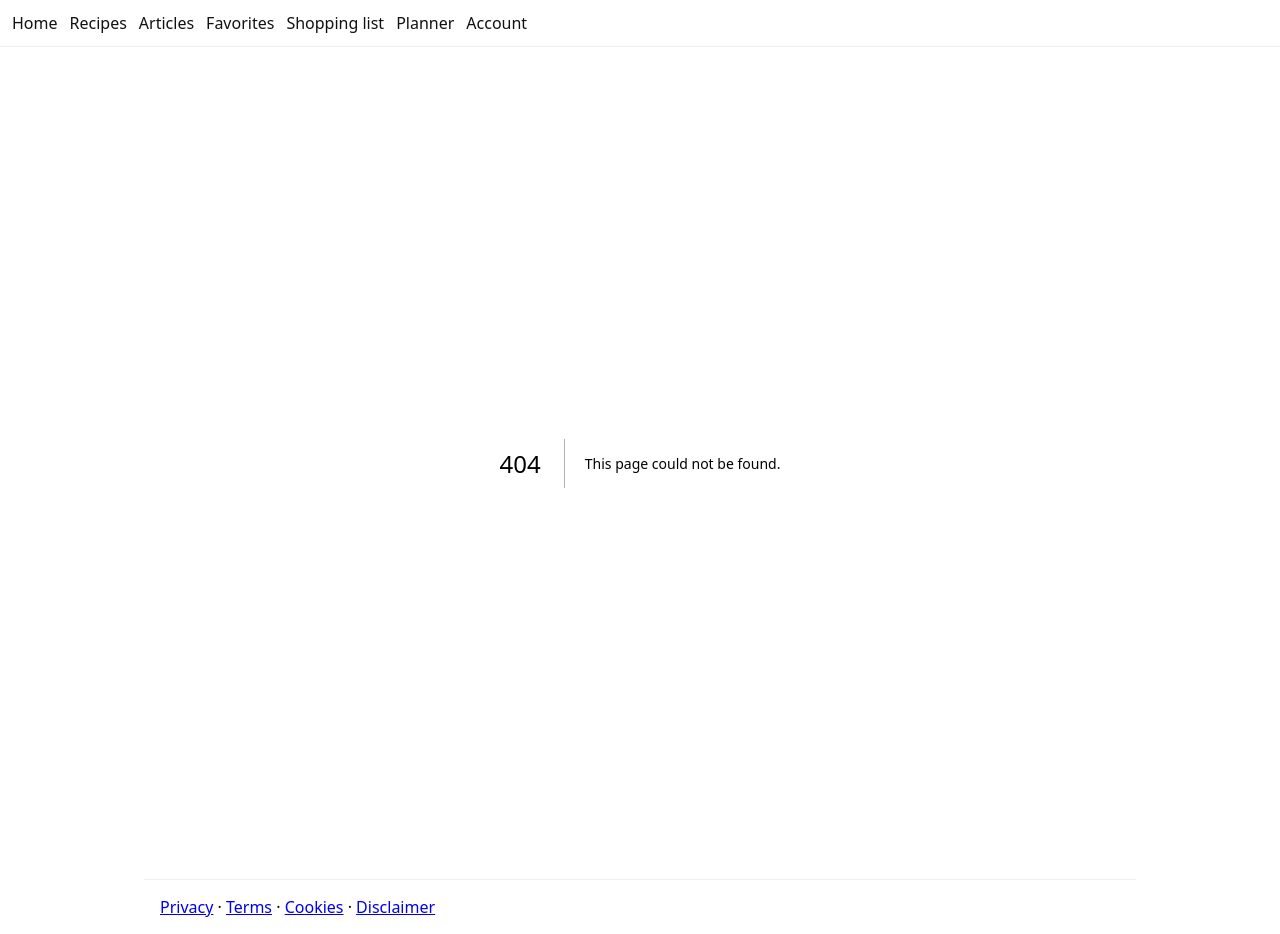
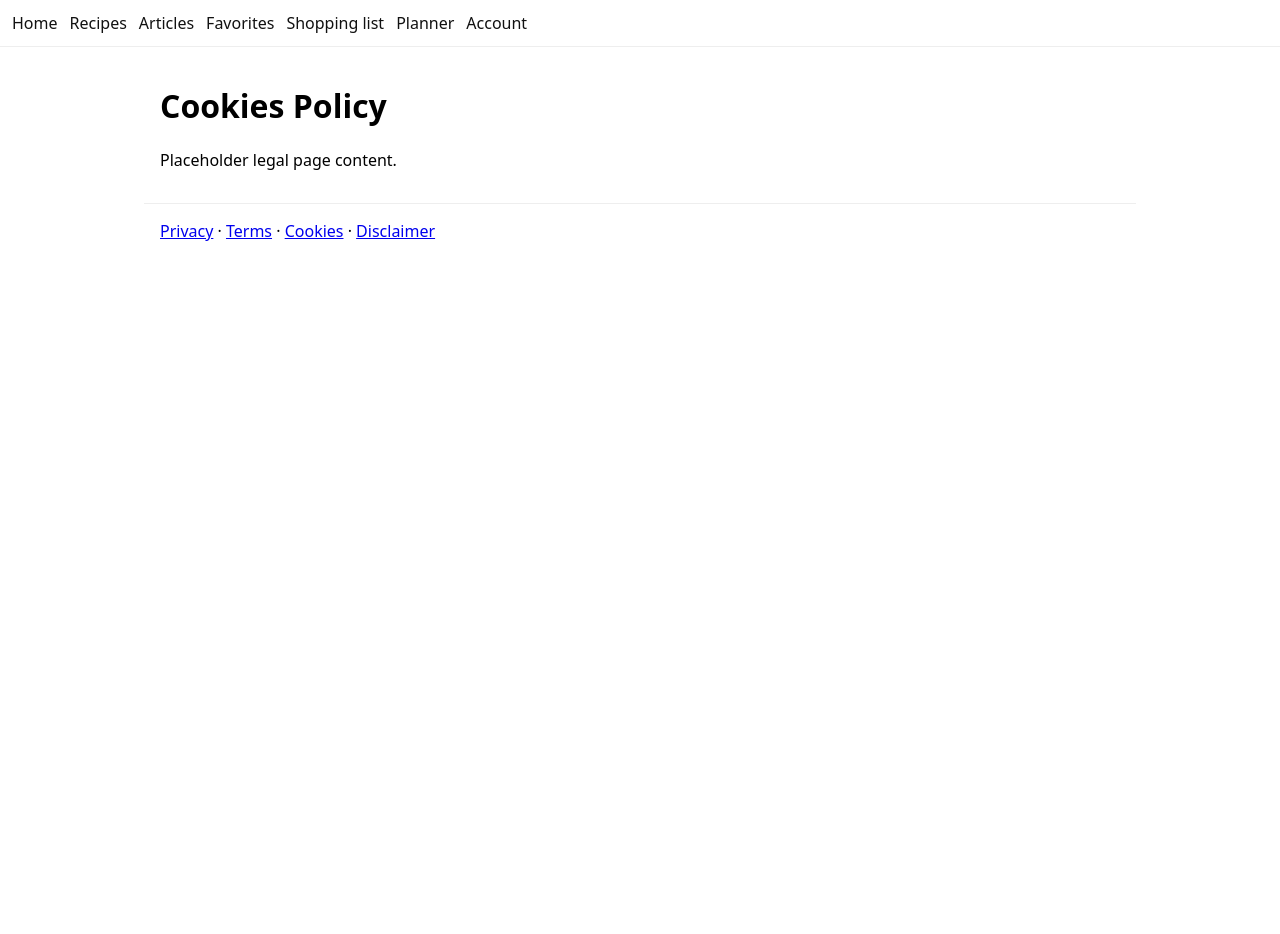
Before and after one commit to YPADSs/agent-platform, a Next.js app: page /legal/cookies in a window 1280 px wide. Before the commit this address had no page. After the commit the page ends 800 px from the top, so only its background shows below. Built offline with nearby package versions, Linux system fonts and the light colour scheme.

Commit message:
S1-002: add legal routes placeholder

```diff
--- /dev/null
+++ b/app/legal/[slug]/page.tsx
@@ -0,0 +1,16 @@
+const titles: Record<string, string> = {
+  privacy: 'Privacy Policy',
+  terms: 'Terms of Service',
+  cookies: 'Cookies Policy',
+  disclaimer: 'Disclaimer'
+};
+
+export default function LegalPage({ params }: { params: { slug: string } }) {
+  const title = titles[params.slug] ?? 'Legal';
+  return (
+    <>
+      <h1>{title}</h1>
+      <p>Placeholder legal page content.</p>
+    </>
+  );
+}
```
